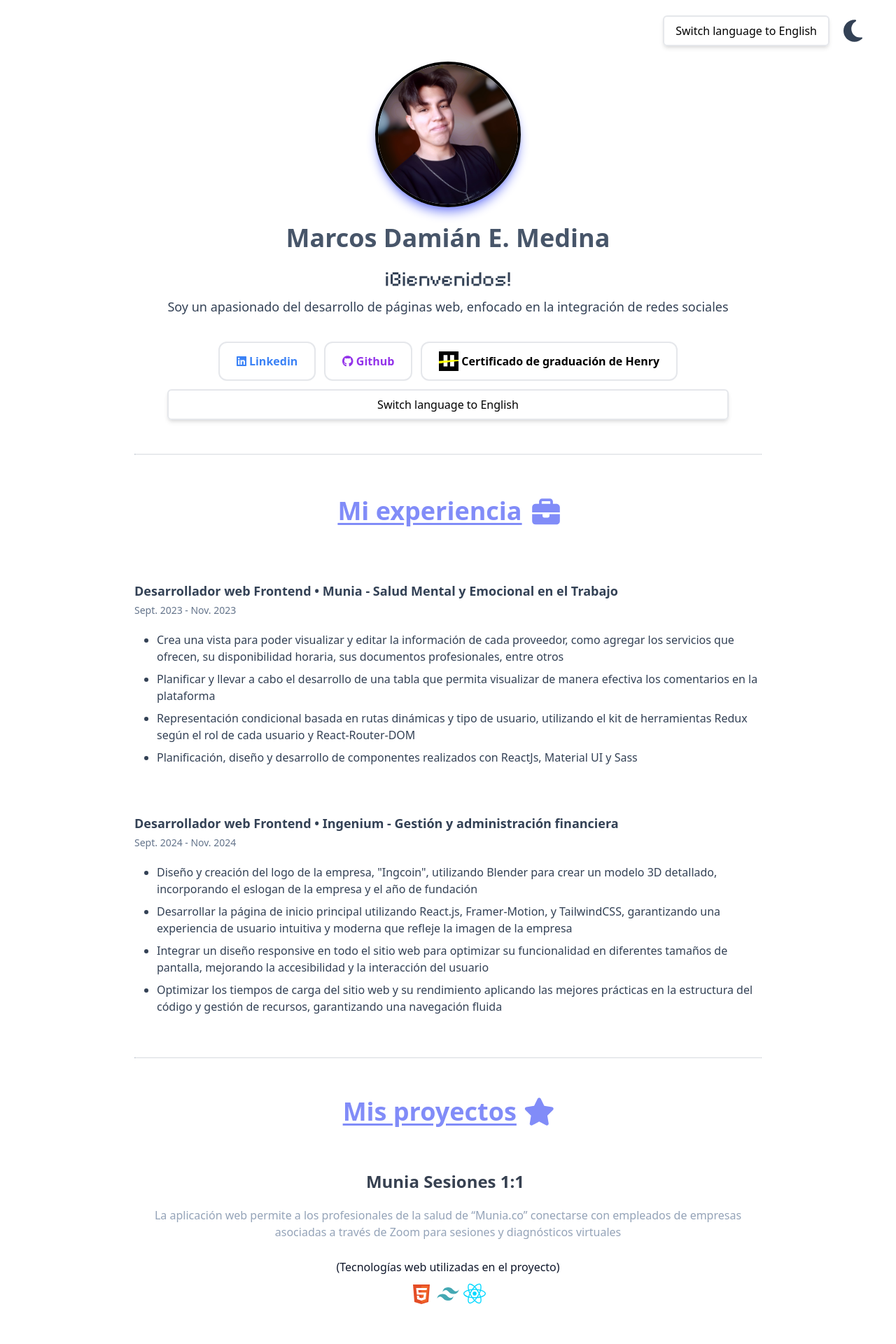
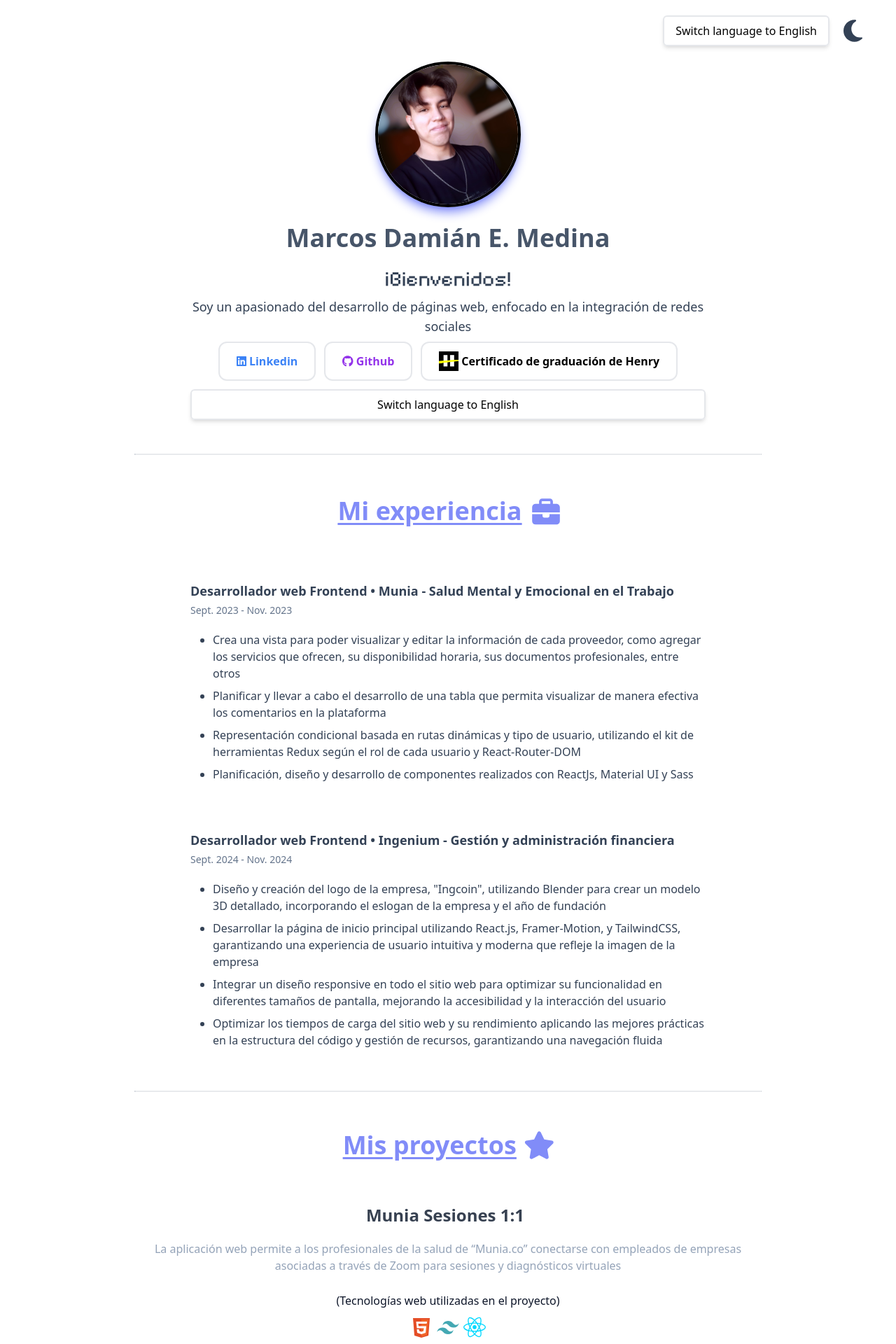
Before and after one commit to Marcos1D9/Portfolio, a React (Vite) app in the folder portfolio/: page / in a window 1280 px wide. Shown: the top 1920 px of the page at 70% size. Built offline with nearby package versions, Linux system fonts and the light colour scheme; what @designbycode/tailwindcss-text-stroke would draw is missing.

Commit message:
Update Home.jsx

```diff
--- a/portfolio/src/Pages/Home.jsx
+++ b/portfolio/src/Pages/Home.jsx
@@ -100,7 +100,7 @@ const Home = () => {
     };
 
     return (
-        <div className="flex flex-col items-center overflow-hidden">
+        <div className="flex flex-col items-center">
             {/* Navbar start */}
             <div className="w-full flex flex-col justify-center sticky top-0 z-10">
                 {/* Navbar content container */}
@@ -209,12 +209,12 @@ const Home = () => {
 
 
             {/* Main start */}
-            <div className="max-w-4xl mx-10 flex-col mb-5 flex gap-10">
+            <div className={`max-w-4xl flex-col mb-5 flex gap-10`}>
                 <main className="flex flex-col gap-12">
 
 
                     {/* Hero presentation start */}
-                    <section className="flex flex-col md:flex-column items-center gap-5 shrink-0" >
+                    <section className="px-20 flex flex-col md:flex-column items-center gap-5 shrink-0" >
 
                         {/* Profile Pic */}
                         <div className="shrink-0 relative w-52 h-52 bg-none shadow-lg border-4 shadow-indigo-400 border-black rounded-full overflow-hidden dark:shadow-indigo-950 dark:drop-shadow-2xl dark:bg-none dark:border-black ">
@@ -236,7 +236,7 @@ const Home = () => {
                             {/* Presentation title */}
 
                             {/* Social media Buttons start */}
-                            <div className="flex gap-3 mt-3 -mb-10 max-xs:overflow-hidden flex-wrap max-xs:mt-4 max-xs:-mb-5">
+                            <div className="flex gap-3 mt-3 -mb-10 flex-wrap max-xs:mt-4 max-xs:-mb-5">
                                 <TooltipButton
                                     link="https://www.linkedin.com/in/medina-marcos-developer/"
                                     mainText="Linkedin"
@@ -308,7 +308,7 @@ const Home = () => {
 
 
                     {/* Experience section start */}
-                    <section className="w-full flex flex-col items-center shrink-0 mt-3 mb-3" id="hero-section">
+                    <section className="px-20 w-full flex flex-col items-center shrink-0 mt-3 mb-3" id="hero-section">
 
                         {/* Experience section title start */}
                         <header className="flex shrink-0 font-bold text-4xl underline underline-offset-4 decoration-solid text-indigo-400 dark:text-gray-100 mb-12 max-xxxs:pl-5 max-xxxs:mx-0 max-xxs:pl-5 max-xss:mx-0 gap-4 items-end ">
@@ -363,7 +363,7 @@ const Home = () => {
                         {/* Experience section text end */}
                     </section>
                     {/* Experience section end*/}
-                    <hr className="min-w-max whitespace-nowrap border border-dotted border-gray-300 dark:border-gray-600 rounded-md" />
+                    <hr className="px-10 min-w-max whitespace-nowrap border border-dotted border-gray-300 dark:border-gray-600 rounded-md" />
 
 
                     {/* Projects section start */}
@@ -379,7 +379,7 @@ const Home = () => {
 
 
                         {/* My projects */}
-                        <div className="flex flex-col items-center gap-10">
+                        <div className="w-full flex flex-col items-center gap-10">
 
                             {/* My projects container */}
                             <div className="grid gap-10">
@@ -642,7 +642,7 @@ const Home = () => {
 
 
                     {/* Email section start */}
-                    <section className="w-full">
+                    <section className="px-10 w-full">
                         {/* Email Title */}
                         <header className="font-bold text-3xl text-indigo-400 dark:text-gray-100 mb-6 flex max-xxs:justify-center max-[220px]:justify-start max-[220px]:pl-5 items-center gap-3">
                             <h2>{language === 'en' ? 'Email' : 'Correo electrónico'}</h2>
```
